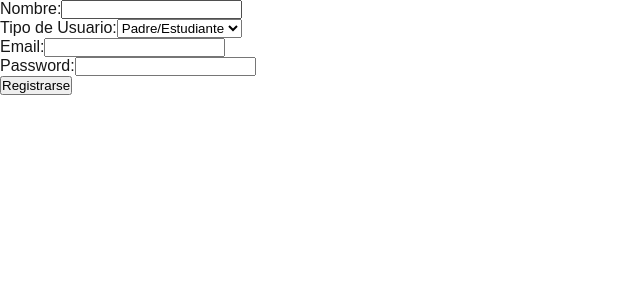
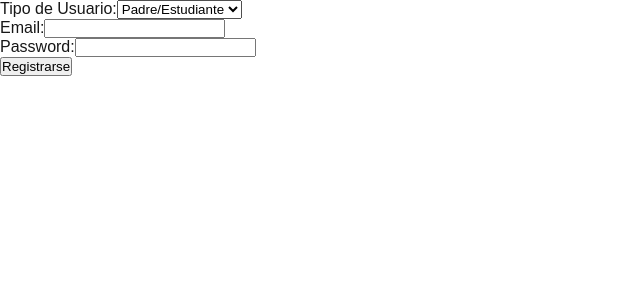
Before and after one commit to JuanCrTo/schools-f, a Next.js app: page /register in a window 1280 px wide. Shown: the top 300 px of the page, without its empty margins (0-640 px from the left). Built offline with nearby package versions, Linux system fonts and the light colour scheme.

Commit message:
fix: :bug: Se quitó el nombre

```diff
--- a/components/RegisterForm.tsx
+++ b/components/RegisterForm.tsx
@@ -67,17 +67,6 @@ const RegisterForm: React.FC = () => {
   return (
     <form onSubmit={handleSubmit}>
       <div>
-        <label htmlFor="nombre">Nombre:</label>
-        <input
-          type="text"
-          id="nombre"
-          name="nombre"
-          value={formData.nombre}
-          onChange={handleChange}
-        />
-      </div>
-
-      <div>
         <label htmlFor="tipoUsuario">Tipo de Usuario:</label>
         <select
           id="tipoUsuario"
```
